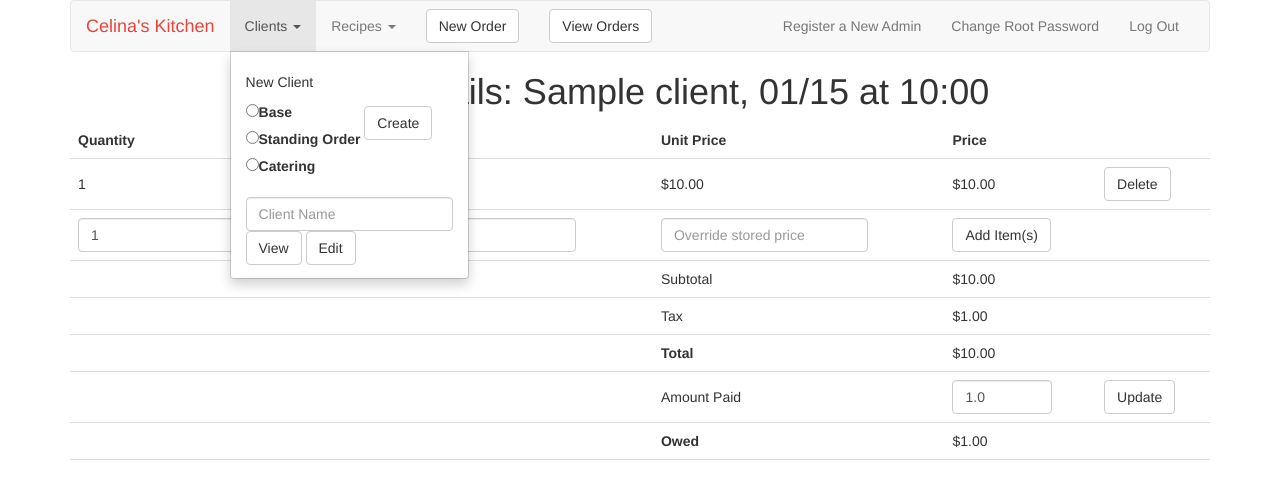
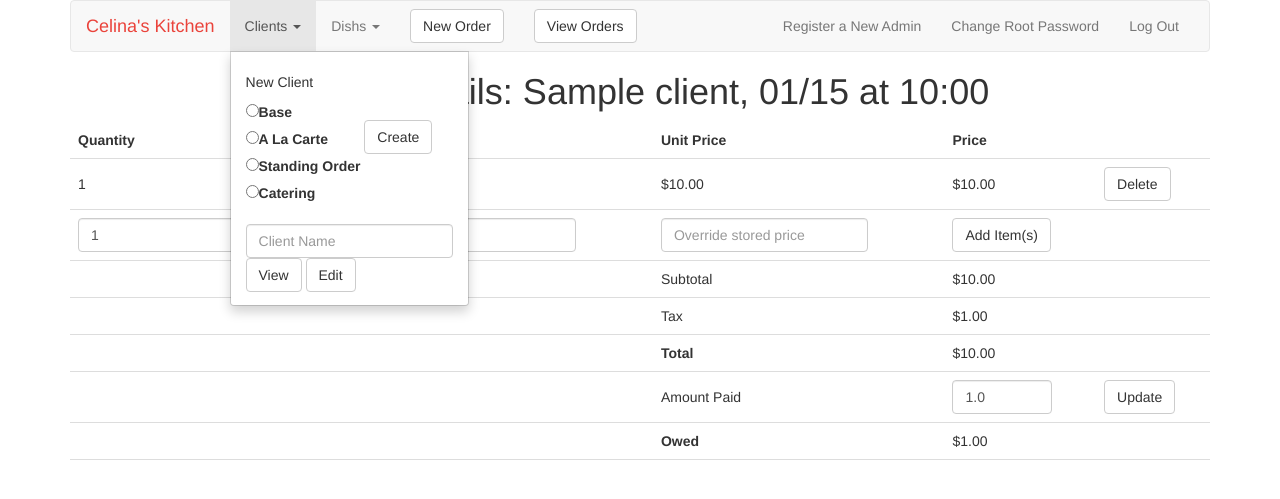
Before and after one commit to MaxHeller0/celinas-kitchen, a Flask app: page /order/1 in a window 1280 px wide, after a click on "Clients". Shown: the top 499 px of the page. Run offline with Flask 2, Linux system fonts and the light colour scheme; the visitor is signed in with stand-in values (Sample User, id 1); tables that the repository leaves empty hold one stand-in row (values such as "Sample post"); some libraries are stand-ins or nearby versions.

Commit message:
Created A La Carte clients and removed base clients features

```diff
--- a/application.py
+++ b/application.py
@@ -10,7 +10,7 @@ from formatting_helpers import (capitalize, css_class, format_bool,
 from hardcoded_shit import client_attributes, client_types, db_config
 from helpers import apology, login_required, root_login_required
 from orders import Order, OrderItem, filter_orders
-from recipes import Recipe, new_recipe
+from dishs import Dish, new_dish
 
 # configure application
 application = Flask(__name__)
@@ -50,7 +50,7 @@ def inject_navbar_data():
     return dict(client_types=client_types,
                 client_name_list=BaseClient.query.order_by(
                     BaseClient.name).all(),
-                recipes=Recipe.query.order_by(Recipe.name).all())
+                dishs=Dish.query.order_by(Dish.name).all())
 
 
 @app.route("/")
@@ -61,27 +61,27 @@ def index():
     return render_template("index.html")
 
 
-@app.route("/recipe/", methods=["GET", "POST"])
+@app.route("/dish/", methods=["GET", "POST"])
 @login_required
-def recipe(name=None):
-    dest_dict = {"view": "view_recipe.html", "edit": "edit_recipe.html"}
+def dish(name=None):
+    dest_dict = {"view": "view_dish.html", "edit": "edit_dish.html"}
     destination = dest_dict[request.args.get('dest', default='view')]
     if request.method == "GET":
         name = request.args.get("name")
         if not name:
-            return render_template("edit_recipe.html", recipe=None)
+            return render_template("edit_dish.html", dish=None)
     else:
         name = request.form.get("name")
         source = request.form.get("source")
         if source == "edit_button":
-            return redirect(url_for('recipe', name=name, dest="edit"))
+            return redirect(url_for('dish', name=name, dest="edit"))
         elif source == "save_button" and name:
-            recipe = new_recipe(request)
-        return redirect(url_for('recipe', name=name))
+            dish = new_dish(request)
+        return redirect(url_for('dish', name=name))
 
-    recipe = Recipe.query.filter_by(name=name).first()
-    if recipe:
-        return render_template(destination, recipe=recipe)
+    dish = Dish.query.filter_by(name=name).first()
+    if dish:
+        return render_template(destination, dish=dish)
     else:
         return redirect(url_for('index'))
 
@@ -160,7 +160,7 @@ def salad_service_card(name=None):
     else:
         name = request.args.get("name")
         client_data = get_client(name)
-        if client_data["client_type"] == 1:
+        if client_data["client_type"] == 2:
             return render_template("salad_service_card.html", client_data=client_data)
         else:
             return redirect(url_for('index'))
@@ -197,7 +197,7 @@ def order(order_id=None):
                 db.session.commit()
 
             dish_name = request.form.get("name")
-            dish = Recipe.query.filter_by(name=dish_name).first()
+            dish = Dish.query.filter_by(name=dish_name).first()
             if dish:
                 quantity = request.form.get("quantity")
                 price = request.form.get("price")
@@ -236,13 +236,13 @@ def view_orders():
         return redirect(url_for('view_orders', filter=filter, query=query, time=time, payment=payment))
 
     def get_dropdown_data():
-        dropdown_data = {"clients": [], "recipes": []}
+        dropdown_data = {"clients": [], "dishs": []}
         clients= BaseClient.query.order_by(BaseClient.name).all()
-        recipes = Recipe.query.all()
+        dishs = Dish.query.all()
         for client in clients:
             dropdown_data["clients"].append(client.name)
-        for recipe in recipes:
-            dropdown_data["recipes"].append(recipe.name)
+        for dish in dishs:
+            dropdown_data["dishs"].append(dish.name)
         return dropdown_data
 
     orders = filter_orders(request)
--- a/hardcoded_shit.py
+++ b/hardcoded_shit.py
@@ -1,6 +1,6 @@
 import os
 
-client_types = {"Base": 0, "Standing Order": 1, "Catering": 2}
+client_types = {"Base": 0, "A La Carte": 1, "Standing Order": 2, "Catering": 3}
 client_attribute_order = ["id", "client_type", "name", "phone", "address",
                           "delivery", "hash", "tax_exempt", "tax_exempt", "contact",
                           "contact_phone", "contact_email", "weekly_money", "monday_salads",
@@ -10,22 +10,28 @@ client_attribute_order = ["id", "client_type", "name", "phone", "address",
                           "salad_loves", "hotplate_likes", "hotplate_dislikes",
                           "hotplate_loves", "general_notes", "salad_notes",
                           "hotplate_notes"]
-client_type_order = ["Base", "Standing Order", "Catering"]
+client_type_order = ["Base", "A La Carte", "Standing Order", "Catering"]
 client_attributes = {}
-client_attributes[0] = sorted(["name", "phone",
-                               "address", "delivery",
-                               "allergies", "general_notes", "dietary_preferences"],
+client_attributes[0] = sorted(["name", "phone", "general_notes"
+                               ],
                               key=lambda x: client_attribute_order.index(x))
 client_attributes[1] = sorted(client_attributes[0]
-                              + ["weekly_money", "monday_salads", "thursday_salads",
+                              + ["address", "delivery",
+                                 "allergies", "dietary_preferences"],
+                              key=lambda x: client_attribute_order.index(x))
+client_attributes[2] = sorted(client_attributes[0]
+                              + ["address", "delivery",
+                                 "allergies", "dietary_preferences",
+                                 "weekly_money", "monday_salads", "thursday_salads",
                                  "salad_dressings", "protein", "salad_dislikes",
                                  "salad_loves", "salad_notes", "hotplate_likes",
                                  "hotplate_dislikes", "hotplate_loves",
                                  "hotplate_notes", "monday_hotplates",
                                  "tuesday_hotplates", "thursday_hotplates"],
                               key=lambda x: client_attribute_order.index(x))
-client_attributes[2] = sorted(client_attributes[0]
-                              + ["tax_exempt", "contact", "contact_phone", "contact_email"],
+client_attributes[3] = sorted(client_attributes[0]
+                              + ["address", "delivery",
+                                 "tax_exempt", "contact", "contact_phone", "contact_email"],
                               key=lambda x: client_attribute_order.index(x))
 input_types = {
     "default_text": ["address", "monday_salads", "thursday_salads",
--- a/orders.py
+++ b/orders.py
@@ -5,7 +5,7 @@ from sqlalchemy import text, FetchedValue
 from clients import BaseClient
 from db_config import db
 from formatting_helpers import format_date_time, usd
-from recipes import Recipe
+from dishs import Dish
 
 
 class OrderItem(db.Model):
@@ -26,7 +26,7 @@ class OrderItem(db.Model):
         db.session.commit()
 
     def details(self):
-        dish = Recipe.query.get(self.dish_id)
+        dish = Dish.query.get(self.dish_id)
         return {'count': self.count, 'name': dish.name, 'unit_price': usd(self.unit_price),
                 'price': usd(self.price), 'id': self.id}
 
@@ -121,7 +121,7 @@ def filter_orders(request):
         return orders.all()
     elif filter == "dish":
         if query:
-            dish = Recipe.query.filter_by(name=query).first()
+            dish = Dish.query.filter_by(name=query).first()
             if dish:
                 filtered_orders = {'orders': [], 'total': 0}
                 for order in orders:
--- a/templates/layout.html
+++ b/templates/layout.html
@@ -77,22 +77,22 @@
                   </ul>
                 </li>
                 <li class="dropdown">
-                  <a href="#" class="dropdown-toggle" data-toggle="dropdown" role="button" aria-haspopup="true" aria-expanded="false">Recipes
+                  <a href="#" class="dropdown-toggle" data-toggle="dropdown" role="button" aria-haspopup="true" aria-expanded="false">Dishs
                     <span class="caret"></span>
                   </a>
                   <ul class="dropdown-menu">
-                    <form action="{{ url_for('recipe') }}" method="GET" class="navbar-form navbar-left">
+                    <form action="{{ url_for('dish') }}" method="GET" class="navbar-form navbar-left">
                       <div class="form-group">
-                        <button class="btn btn-default" type="submit">New Recipe</button>
+                        <button class="btn btn-default" type="submit">New Dish</button>
                       </div>
                     </form>
-                    <form action="{{ url_for('recipe') }}" method="POST" autocomplete="false" class="navbar-form navbar-left">
+                    <form action="{{ url_for('dish') }}" method="POST" autocomplete="false" class="navbar-form navbar-left">
                       <div class="form-group">
-                        <input class="form-control" list="recipes" name="name" placeholder="Recipe Name">
-                        <datalist name="recipes" id="recipes">
-                          {% if recipes %}
-                            {% for recipe in recipes %}
-                              <option value="{{recipe.name}}">
+                        <input class="form-control" list="dishs" name="name" placeholder="Dish Name">
+                        <datalist name="dishs" id="dishs">
+                          {% if dishs %}
+                            {% for dish in dishs %}
+                              <option value="{{dish.name}}">
                             {% endfor %}
                           {% endif %}
                         </datalist>
--- a/templates/order.html
+++ b/templates/order.html
@@ -34,11 +34,11 @@
         <form action="{{url_for('order', order_id=id)}}" method="POST">
           <td><input class="form-control" type="number" min="1" name="quantity" value="1" required="required"></td>
           <td>
-            <input class="form-control" list="recipes" name="name" placeholder="Recipe Name" autofocus="True">
-            <datalist name="recipes" id="recipes">
-              {% if recipes %}
-              {% for recipe in recipes %}
-                <option value="{{recipe.name|title}}">
+            <input class="form-control" list="dishs" name="name" placeholder="Dish Name" autofocus="True">
+            <datalist name="dishs" id="dishs">
+              {% if dishs %}
+              {% for dish in dishs %}
+                <option value="{{dish.name|title}}">
               {% endfor %}
               {% endif %}
             </datalist>
--- a/templates/view_client.html
+++ b/templates/view_client.html
@@ -34,7 +34,7 @@
     </div>
     <input type="hidden" name="name" value="{{client_data['name']}}">
   </form>
-  {% if client_data['client_type'] == 1 %}
+  {% if client_data['client_type'] == 2 %}
     <form action="{{ url_for('salad_service_card') }}" method="POST">
       <div class="form-group">
         <button name="name" value="{{ client_data['name'] }}" class="btn btn-default" type="submit"> View salad service card </button>
--- a/templates/view_orders.html
+++ b/templates/view_orders.html
@@ -29,7 +29,7 @@
             vals = data.clients;
             break;
           case 'dish':
-            vals = data.recipes;
+            vals = data.dishs;
             break;
         }
 
```
Also changed, not shown: clients.py (+54 -14 lines), dishs.py (renamed from recipes.py, +12 -12 lines), templates/edit_recipe.html (+9 -9 lines), templates/view_recipe.html (+7 -7 lines).
